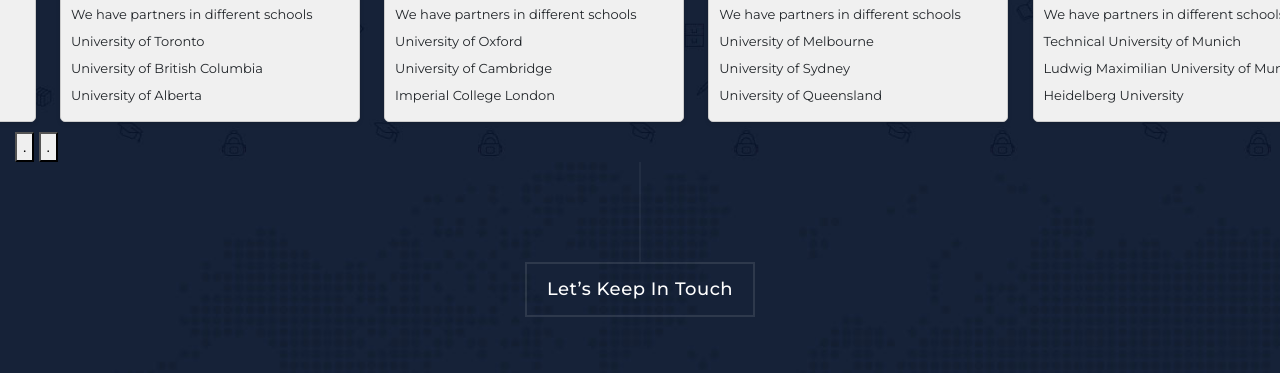
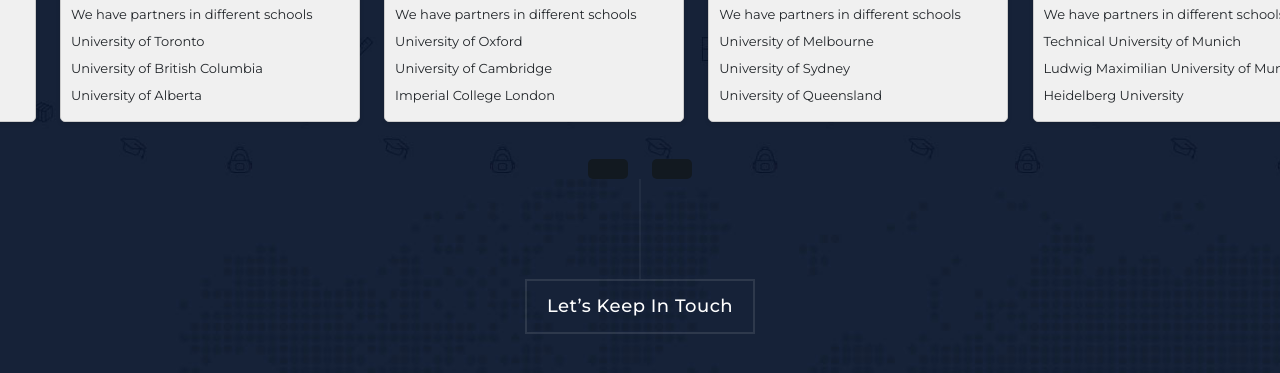
Before and after one commit to George-droid/gwes, a plain HTML site: page index.html in a window 1280 px wide. Shown: the part 4078-4451 px from the top of the page. Drawn offline with nearby package versions, Linux system fonts and the light colour scheme; a script that the page names is missing.

Commit message:
update button

```diff
--- a/assets/css/templatemo-grad-school.css
+++ b/assets/css/templatemo-grad-school.css
@@ -1625,7 +1625,26 @@
   transition: transform 0.3s ease-in-out;
   white-space: nowrap;
 }
-
+.carousel-controls {
+  text-align: center;
+  margin-top: 20px; /* Adjust the margin as needed for spacing */
+}
+
+.carousel-controls button {
+  background-color: #121920; /* Button background color */
+  color: #fff; /* Text color */
+  border: none;
+  border-radius: 5px;
+  padding: 10px 20px; /* Adjust padding as needed */
+  margin: 0 10px; /* Adjust margin as needed for spacing */
+  cursor: pointer;
+  font-size: 1rem; /* Adjust font size as needed */
+  transition: background-color 0.3s ease-in-out;
+}
+
+.carousel-controls button:hover {
+  background-color: #172330; /* Button background color on hover */
+}
 
 /* Footer */
 
--- a/index.html
+++ b/index.html
@@ -592,8 +592,8 @@
       </div>
     </div>
     <div class="carousel-controls justify-content-center">
-      <button id="prev-button">.</button>
-      <button id="next-button">.</button>
+      <button id="prev-button"> </button>
+      <button id="next-button"> </button>
   </div>
   </section>
 
```
